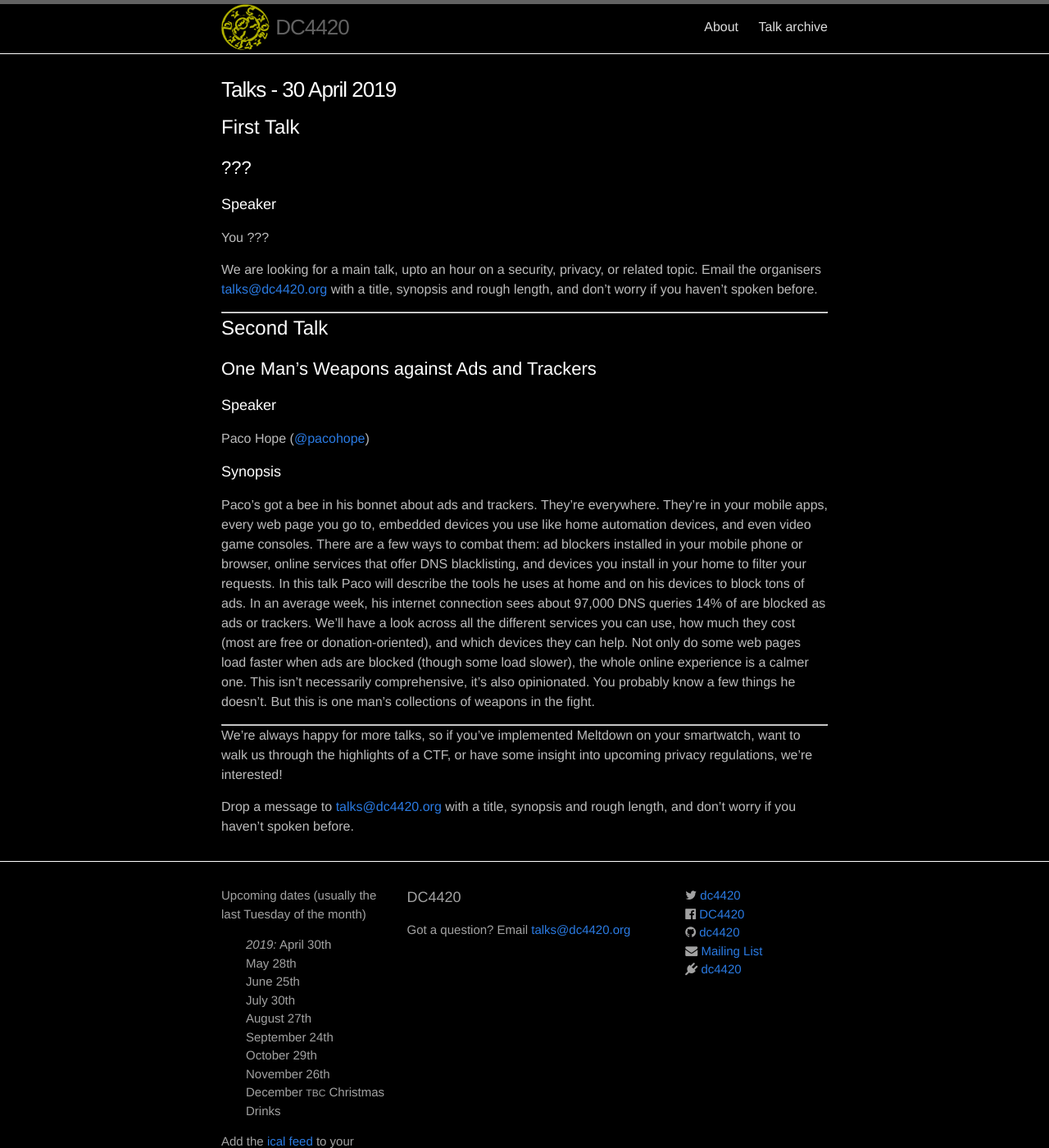
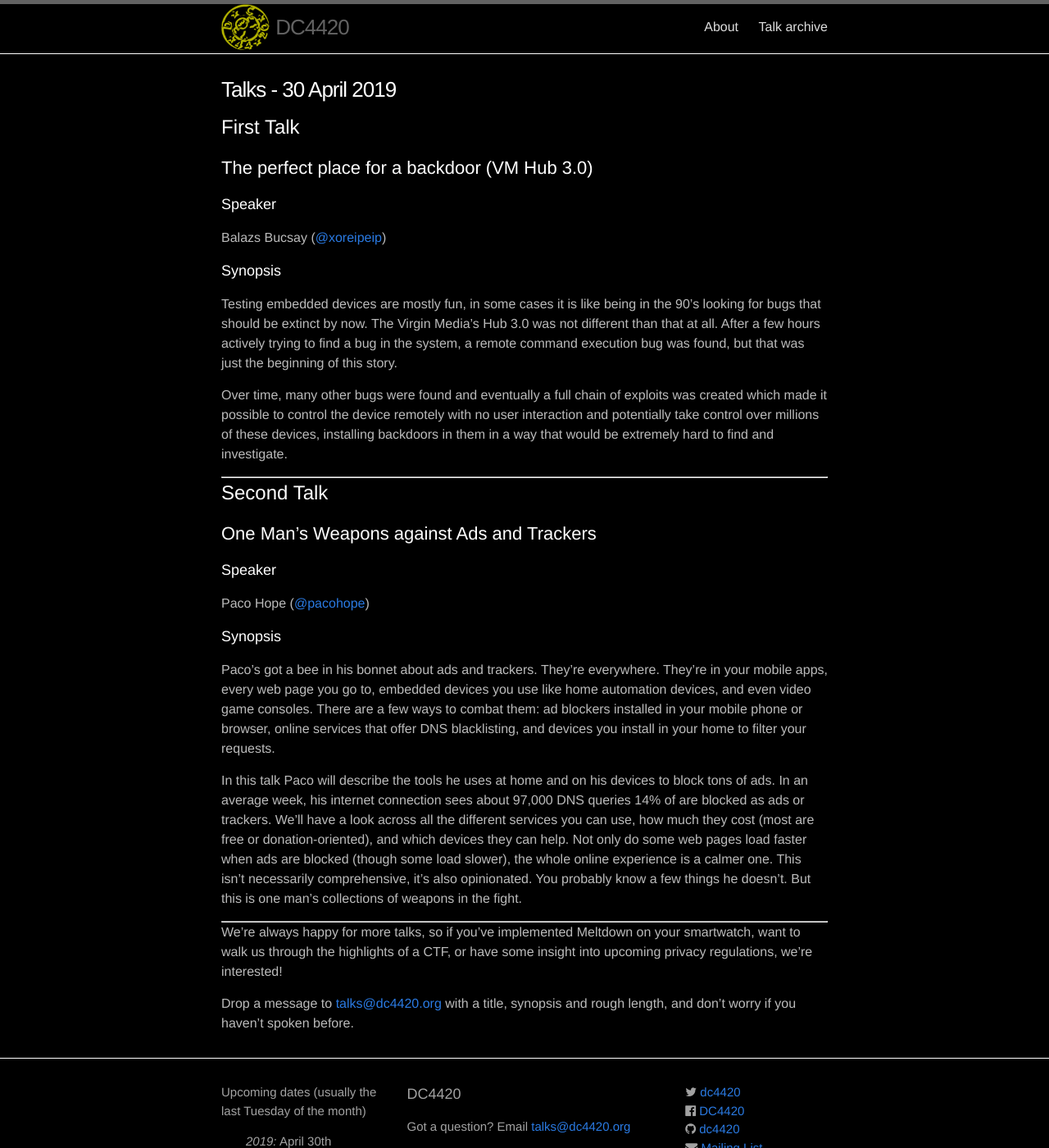
Before and after one commit to dc4420/website, a Jekyll site: the page built from _posts/2019-04-30-talks.markdown, in a window 1280 px wide and 1400 px high. Shown: the whole window at 82% size. Built offline with Jekyll 4.4.1, drawn with Linux system fonts in a browser that asks for light colours; nearby versions of some CDN libraries.

Commit message:
Update talks for April

```diff
--- a/_posts/2019-04-30-talks.markdown
+++ b/_posts/2019-04-30-talks.markdown
@@ -7,14 +7,17 @@
 
 # First Talk
 
-## ???
+## The perfect place for a backdoor (VM Hub 3.0)
 
 ### Speaker
 
-You ???
+Balazs Bucsay ([@xoreipeip](https://twitter.com/xoreipeip))
 
-We are looking for a main talk, upto an hour on a security, privacy, or related topic. Email the organisers [{{ site.email }}](mailto:{{ site.email }}) with a title,
-synopsis and rough length, and don't worry if you haven't spoken before.
+### Synopsis
+
+Testing embedded devices are mostly fun, in some cases it is like being in the 90’s looking for bugs that should be extinct by now. The Virgin Media’s Hub 3.0 was not different than that at all. After a few hours actively trying to find a bug in the system, a remote command execution bug was found, but that was just the beginning of this story.
+
+Over time, many other bugs were found and eventually a full chain of exploits was created which made it possible to control the device remotely with no user interaction and potentially take control over millions of these devices, installing backdoors in them in a way that would be extremely hard to find and investigate.
 
 
 <hr>
@@ -29,7 +32,9 @@
 
 ### Synopsis
 
-Paco's got a bee in his bonnet about ads and trackers. They're everywhere. They're in your mobile apps, every web page you go to, embedded devices you use like home automation devices, and even video game consoles. There are a few ways to combat them: ad blockers installed in your mobile phone or browser, online services that offer DNS blacklisting, and devices you install in your home to filter your requests. In this talk Paco will describe the tools he uses at home and on his devices to block tons of ads. In an average week, his internet connection sees about 97,000 DNS queries 14% of are blocked as ads or trackers. We'll have a look across all the different services you can use, how much they cost (most are free or donation-oriented), and which devices they can help. Not only do some web pages load faster when ads are blocked (though some load slower), the whole online experience is a calmer one. This isn't necessarily comprehensive, it's also opinionated. You probably know a few things he doesn't. But this is one man's collections of weapons in the fight.
+Paco's got a bee in his bonnet about ads and trackers. They're everywhere. They're in your mobile apps, every web page you go to, embedded devices you use like home automation devices, and even video game consoles. There are a few ways to combat them: ad blockers installed in your mobile phone or browser, online services that offer DNS blacklisting, and devices you install in your home to filter your requests.
+
+In this talk Paco will describe the tools he uses at home and on his devices to block tons of ads. In an average week, his internet connection sees about 97,000 DNS queries 14% of are blocked as ads or trackers. We'll have a look across all the different services you can use, how much they cost (most are free or donation-oriented), and which devices they can help. Not only do some web pages load faster when ads are blocked (though some load slower), the whole online experience is a calmer one. This isn't necessarily comprehensive, it's also opinionated. You probably know a few things he doesn't. But this is one man's collections of weapons in the fight.
 
 <hr>
 
```
